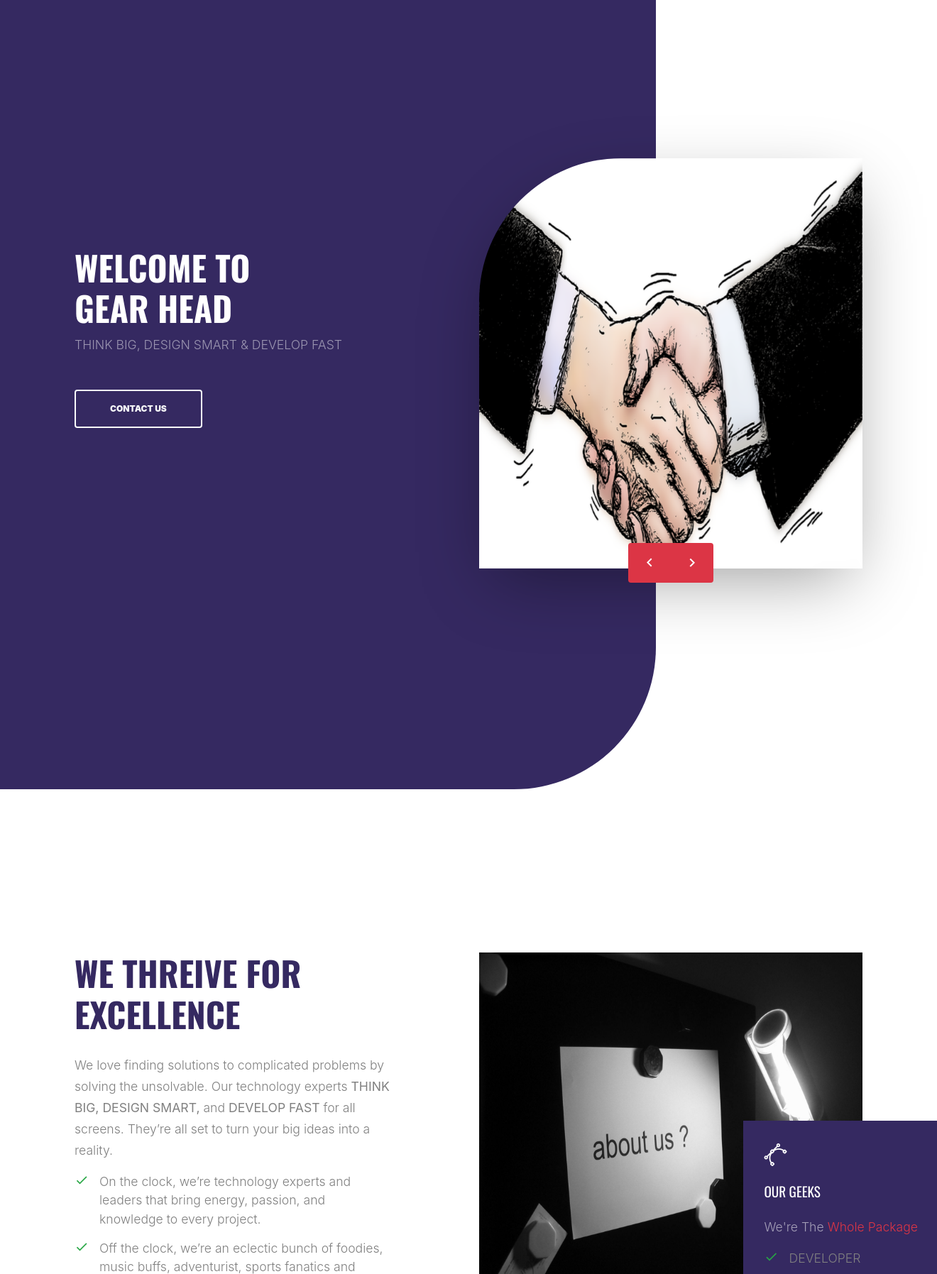
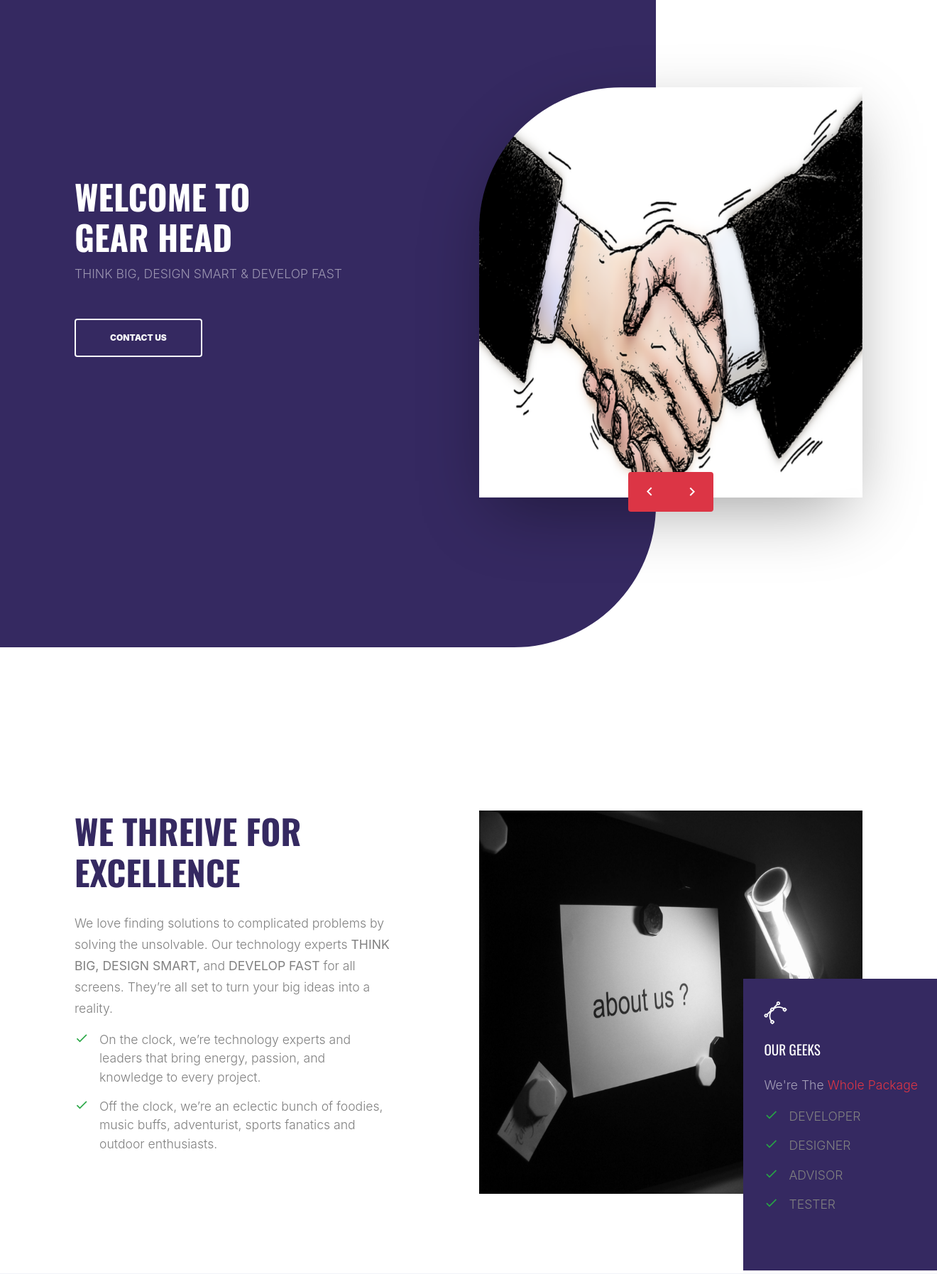
Before and after one commit to amitksingh1697/GearHead_V2, a PHP site: page / in a window 1320 px wide. Shown: the part 88-1883 px from the top of the page at 71% size. Run offline with PHP 8.4, Linux system fonts and the light colour scheme; some web fonts are replaced.

Commit message:
Update style.css

```diff
--- a/css/style.css
+++ b/css/style.css
@@ -691,8 +691,8 @@ h1, h2, h3, h4, h5,
 .intro-section {
   position: relative; }
   .intro-section, .intro-section .container .row {
-    height: 100vh;
-    min-height: 1200px; }
+    height: 65vh;
+    min-height: 1000px; }
   .intro-section:before {
     content: "";
     position: absolute;
```
